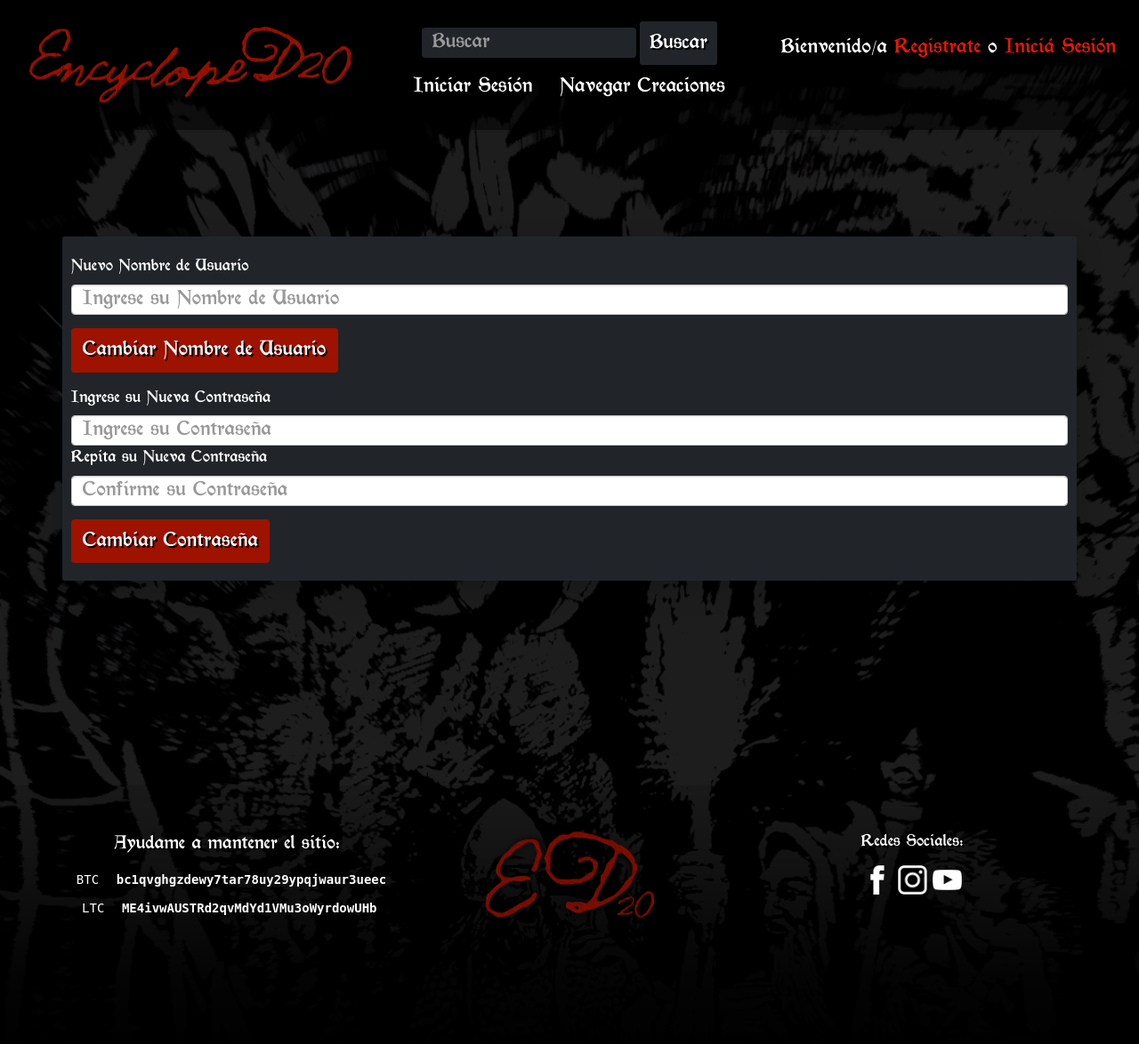
After one commit to santiifm/EnciclopeD20, a PHP site: page /perfil.php in a window 1280 px wide. The commit adds this page. Shown: the whole page at 89% size. Run offline with PHP 8.4, Linux system fonts and the light colour scheme; some libraries are stand-ins or nearby versions.

Commit message:
Agregada Pagina para cambiar User y Pass

```diff
--- a/navbar.php
+++ b/navbar.php
@@ -62,17 +62,22 @@
 			echo '<a class="btn bg-transparent" href = "mis_creaciones.php" style="color: #e41900">Mis Creaciones</a>';}
 			?>
 		</div>
-		<div class="col-lg mx-auto">
-			<p>Bienvenido/a
+		<div class="col-lg">
+			<p class="mt-5" style="font-size: 25px;">Bienvenido/a
 				<?php if (isset($_SESSION['usuario'])){
 				echo $_SESSION['usuario'];}
 				else echo '<a href="registro.php" style="color: #e41900">Registrate</a> o <a href="login.php" style="color: #e41900">Iniciá Sesión</a>';
 				?>
 			</p>
-			<?php
-				if (isset($_SESSION['usuario'])){
-				echo '<p><a href = "logout.php" style="color: #e41900">Cerrar Sesión</a></p>';}
-			?>
+			<p class="mb-5">
+				<?php
+					if (isset($_SESSION['usuario'])){
+					echo '<a href = "perfil.php" style="color: #e41900">Mi Perfil</a>';}
+					echo '&nbsp;';
+					if (isset($_SESSION['usuario'])){
+					echo '<a href = "logout.php" style="color: #e41900">Cerrar Sesión</a>';}
+				?>
+			</p>
 		</div>
 	</nav>
   </body>
--- /dev/null
+++ b/perfil.php
@@ -0,0 +1,43 @@
+<?php
+@session_start();
+?>
+<!DOCTYPE html>
+<html lang="es">
+  <body>
+
+	<?php include("navbar.php"); ?>
+
+	<div class="container-sm"  style="padding-top: 100px">
+	</div>
+	<div class="container-sm bg-dark rounded shadow-lg p-3 mb-5" style="padding-bottom: 15px">
+		<div class="justify-content-center">
+			<form action="validar.php" method="post">
+				<p style="color: #e41900">
+					<?php
+					if( isset($_SESSION['Error']) ){
+						echo $_SESSION['Error'];
+						unset($_SESSION['Error']);
+					}
+					?>
+				</p>
+			  <div class="form-group">
+				<label style="font-size: 20px">Nuevo Nombre de Usuario</label>
+				<input type="text" class="form-control" placeholder="Ingrese su Nombre de Usuario" name="usuario">
+			  </div>
+			  <button type="submit" class="btn boton-email" name="cambiar_perfil">Cambiar Nombre de Usuario</button>
+			  <div class="form-group mt-4">
+				<label style="font-size: 20px">Ingrese su Nueva Contraseña</label>
+				<input type="password" class="form-control" placeholder="Ingrese su Contraseña" name="contraseña_1">
+				<label style="font-size: 20px">Repita su Nueva Contraseña</label>
+				<input type="password" class="form-control" placeholder="Confirme su Contraseña" name="contraseña_2">
+			   </div>
+			  </div>
+			  <button type="submit" class="btn boton-email mb-3" name="cambiar_perfil">Cambiar Contraseña</button>
+			</form>
+		</div>
+	</div>
+	<div class="container-sm"  style="padding-bottom: 200px">
+	</div>
+  </body>
+  <?php include("footer.php"); ?>
+</html>
```
Also changed, not shown: login.php (+8 -6 lines), registro.php (+8 -6 lines), validar.php (+56 -2 lines).
